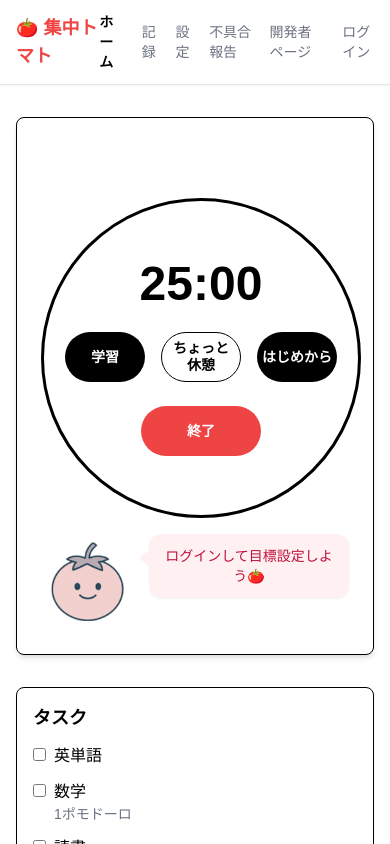
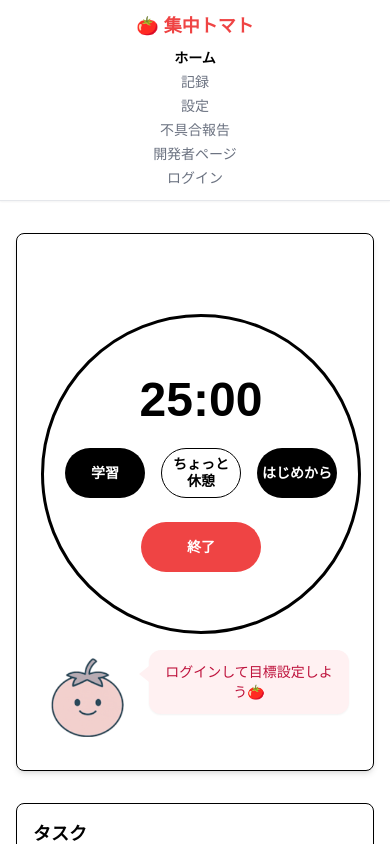
Before and after one commit to tuxsmax-pixel/shuuchuu-tomato, a React (Create React App) app: page / in a window 390 px wide. Shown: the top 844 px of the page. Built offline with nearby package versions, Linux system fonts and the light colour scheme; no server answers.

Commit message:
レスポンシブ対応したHeader.tsxを更新

```diff
--- a/src/components/Header.tsx
+++ b/src/components/Header.tsx
@@ -12,14 +12,14 @@ const Header = () => {
 
   return (
     <header className="bg-white border-b shadow-sm py-3 px-4 sticky top-0 z-50">
-      <div className="max-w-3xl mx-auto flex justify-between items-center">
+      <div className="max-w-3xl mx-auto flex flex-col sm:flex-row sm:justify-between sm:items-center gap-y-2 sm:gap-y-0">
         {/* ロゴ */}
-        <h1 className="text-lg font-bold text-red-500">
+        <h1 className="text-lg font-bold text-red-500 text-center sm:text-left">
           🍅 集中トマト
         </h1>
 
         {/* ナビゲーションメニュー */}
-        <nav className="space-x-4 text-sm flex items-center">
+        <nav className="flex flex-col sm:flex-row items-center sm:space-x-4 text-sm gap-y-1 sm:gap-y-0 text-center sm:text-left">
           <Link to="/" className={isActive("/")}>ホーム</Link>
           <Link to="/records" className={isActive("/records")}>記録</Link>
           <Link to="/settings" className={isActive("/settings")}>設定</Link>
```
